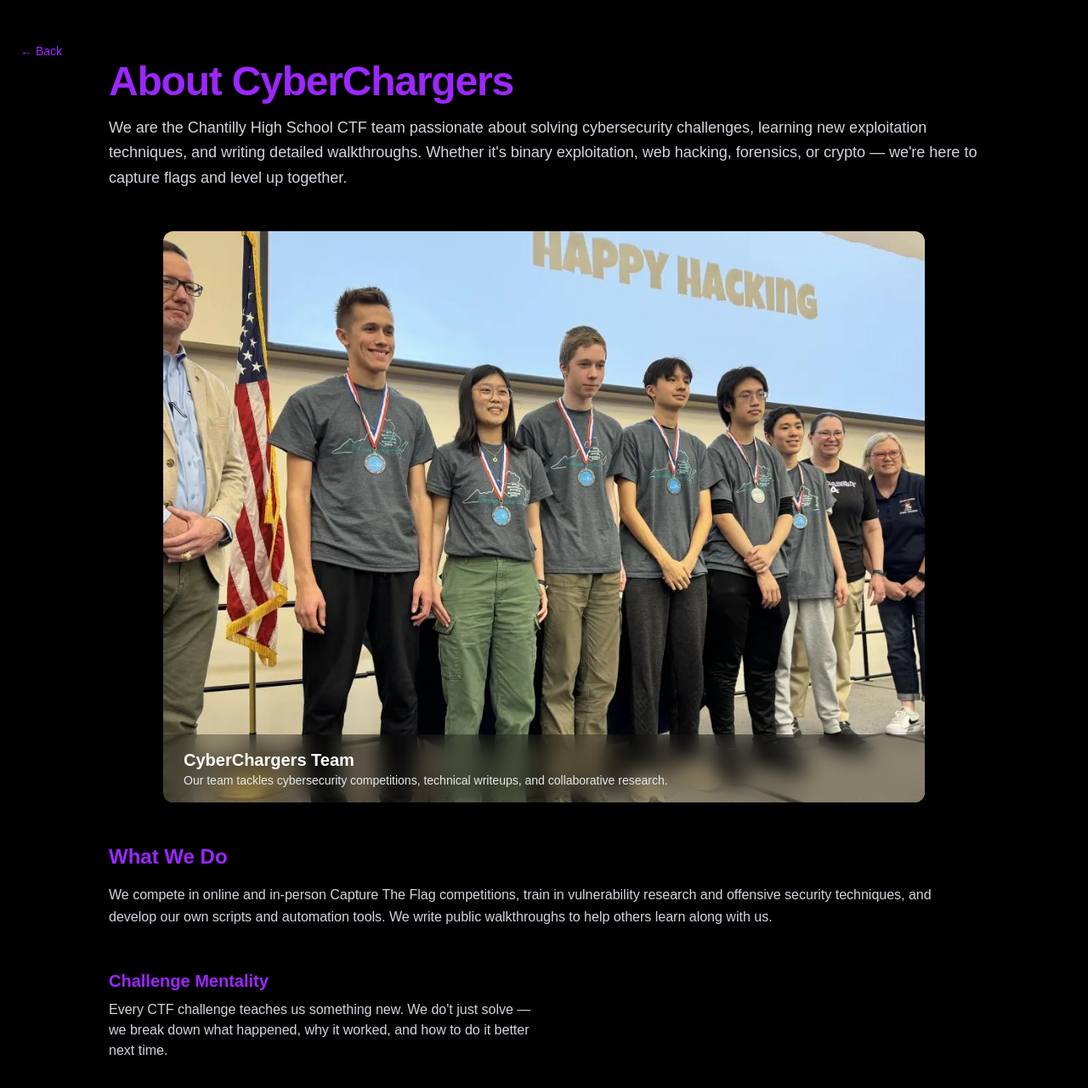
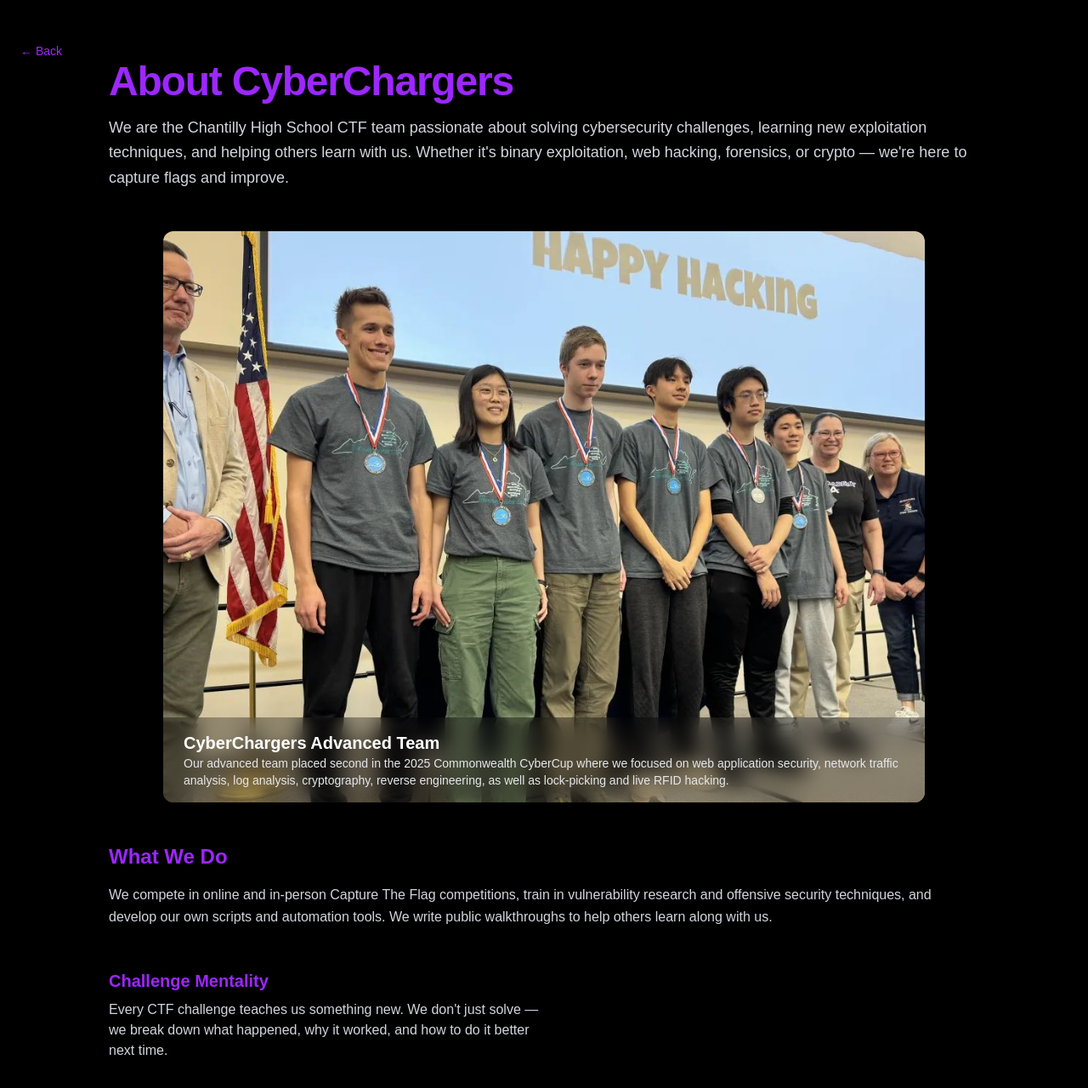
Before and after one commit to SpecialSeeds/cyberchargers-site, a Next.js app: page /about in a window 1280 px wide. Shown: the top 1280 px of the page at 85% size. Built offline with nearby package versions, Linux system fonts and the light colour scheme.

Commit message:
fix: grammar

```diff
--- a/src/app/about/page.tsx
+++ b/src/app/about/page.tsx
@@ -24,8 +24,8 @@
           </h1>
           <p className="text-lg leading-relaxed text-gray-300">
             We are the Chantilly High School CTF team passionate about solving cybersecurity challenges,
-            learning new exploitation techniques, and writing detailed walkthroughs. Whether it&apos;s binary exploitation,
-            web hacking, forensics, or crypto — we&apos;re here to capture flags and level up together.
+            learning new exploitation techniques, and helping others learn with us. Whether it&apos;s binary exploitation,
+            web hacking, forensics, or crypto — we&apos;re here to capture flags and improve.
           </p>
         </section>
 
@@ -50,9 +50,10 @@
 
             {/* glass */}
             <div className="absolute bottom-0 left-0 right-0 bg-black/30 backdrop-blur-md text-white px-6 py-4 rounded-b-xl">
-              <h3 className="text-xl font-semibold">CyberChargers Team</h3>
+              <h3 className="text-xl font-semibold">CyberChargers Advanced Team</h3>
               <p className="text-sm text-gray-200">
-                Our team tackles cybersecurity competitions, technical writeups, and collaborative research.
+                Our advanced team placed second in the 2025 Commonwealth CyberCup where we focused on web application security, network traffic analysis,
+                log analysis, cryptography, reverse engineering, as well as lock-picking and live RFID hacking.
               </p>
             </div>
           </motion.div>
@@ -78,7 +79,7 @@
           <div className="text-gray-300 text-md md:w-1/2">
             <h3 className="text-xl font-semibold text-[#9c27ff] mb-2">Challenge Mentality</h3>
             <p>
-              Every CTF challenge teaches us something new. We do&apos;t just solve — we break down what happened, why it worked, and how to do it better next time.
+              Every CTF challenge teaches us something new. We don&apos;t just solve — we break down what happened, why it worked, and how to do it better next time.
             </p>
           </div>
         </section>
```
